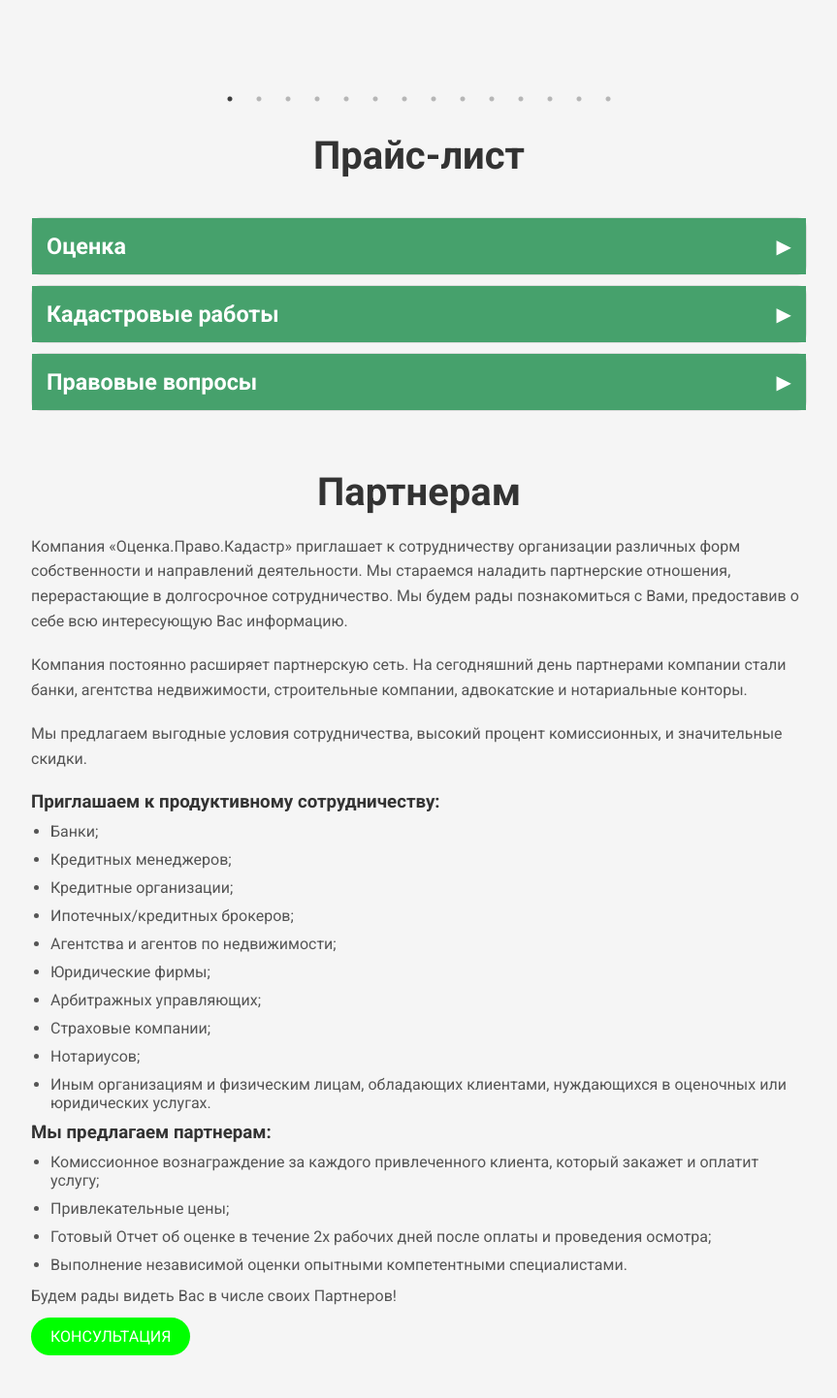
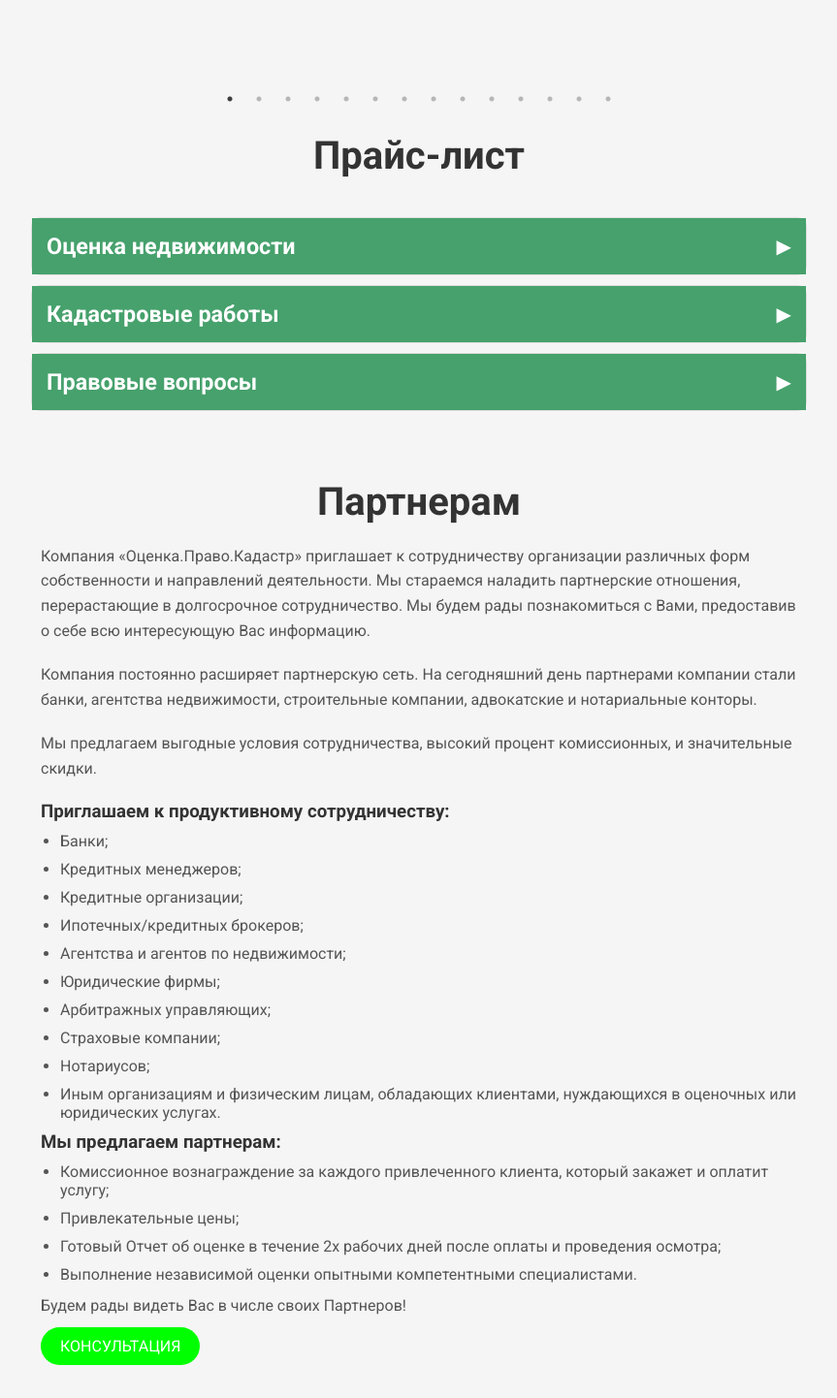
Before and after one commit to shisha-cpu/MERN-Cadastral-Frontend, a React (Vite) app: page / in a window 1280 px wide. Shown: the part 1330-2772 px from the top of the page at 97% size, without its empty margins (208-1071 px from the left). Built offline with nearby package versions, Linux system fonts and the light colour scheme.

Commit message:
end 100%

```diff
--- a/src/Components/Header.css
+++ b/src/Components/Header.css
@@ -9,7 +9,7 @@
   z-index: 100; /* Убедитесь, что значение достаточно велико */
   overflow: hidden;
   max-height: 130px;
-  margin-bottom: 100px;
+
 }
 
 .header::before {
--- a/src/Components/Partners.css
+++ b/src/Components/Partners.css
@@ -2,6 +2,7 @@
     border-radius: 10px;
     max-width: 800px;
     margin: 0 auto;
+    padding: 10px;
   }
 
   .partners h2 {
--- a/src/Components/Partners.jsx
+++ b/src/Components/Partners.jsx
@@ -3,7 +3,7 @@ import './Partners.css'; // Импортируем стили
 
 const Partners = () => {
   return (
-    <section className="partners">
+    <section className="partners ">
         <h2 className="section-title" id='part'>Партнерам</h2>
       <p>
         Компания «Оценка.Право.Кадастр» приглашает к сотрудничеству организации различных форм собственности и направлений деятельности. Мы стараемся наладить партнерские отношения, перерастающие в долгосрочное сотрудничество. Мы будем рады познакомиться с Вами, предоставив о себе всю интересующую Вас информацию.
--- a/src/Components/PriceList.css
+++ b/src/Components/PriceList.css
@@ -2,6 +2,7 @@
 .price-list {
     padding: 50px 20px;
     background: #f5f5f5;
+
   }
 
   .section-title {
@@ -52,7 +53,7 @@
   }
 
   .accordion-body.open {
-    max-height: 2000px;
+    max-height: 5000px;
     padding: 15px;
     background: #fff;
   }
@@ -76,7 +77,7 @@
   }
   @media (max-width : 470px) {
     .accordion-body.open {
-      max-height: 1000px;
+      max-height: 5000px;
 
     }
   }
--- a/src/Components/PriceList.jsx
+++ b/src/Components/PriceList.jsx
@@ -2,7 +2,7 @@ import React, { useState } from 'react';
 import './PriceList.css';
 
 const priceListData = {
-'Оценка': [
+'Оценка недвижимости': [
   { name: 'Жилые дома (доля)', price: 'от 5 500 руб.' },
   { name: 'Квартира до 100 м²', price: 'от 3 500 руб.' },
   { name: 'Квартира до 100 м² (высокая цена)', price: 'от 4 500 руб.' },
@@ -24,7 +24,13 @@ const priceListData = {
   { name: 'Оценка оружия', price: 'от 3 500 руб./ед.' },
   { name: 'Оспаривание кадастровой стоимости', price: 'от 20 000 руб.' },
   { name: 'Оценка бизнеса', price: 'от 10 000 руб.' },
-  { name: 'Копия отчёта об оценке', price: '500 руб.' }
+  { name: 'Копия отчёта об оценке', price: '500 руб.' },
+  { name: 'Интеллектуальная собственность', price: 'По согласованию' },
+  { name: 'Программное обеспечение', price: 'По согласованию' },
+  { name: 'Товарный знак', price: 'По согласованию' },
+  { name: 'Лицензионное соглашение', price: 'По согласованию' },
+  { name: 'Патент', price: 'По согласованию' },
+  { name: 'Содержимое банковской ячейки', price: 'По согласованию' }
 ],
 
   'Кадастровые работы': [
```
Also changed, not shown: src/Components/AboutUs.css (line endings or trailing spaces).
